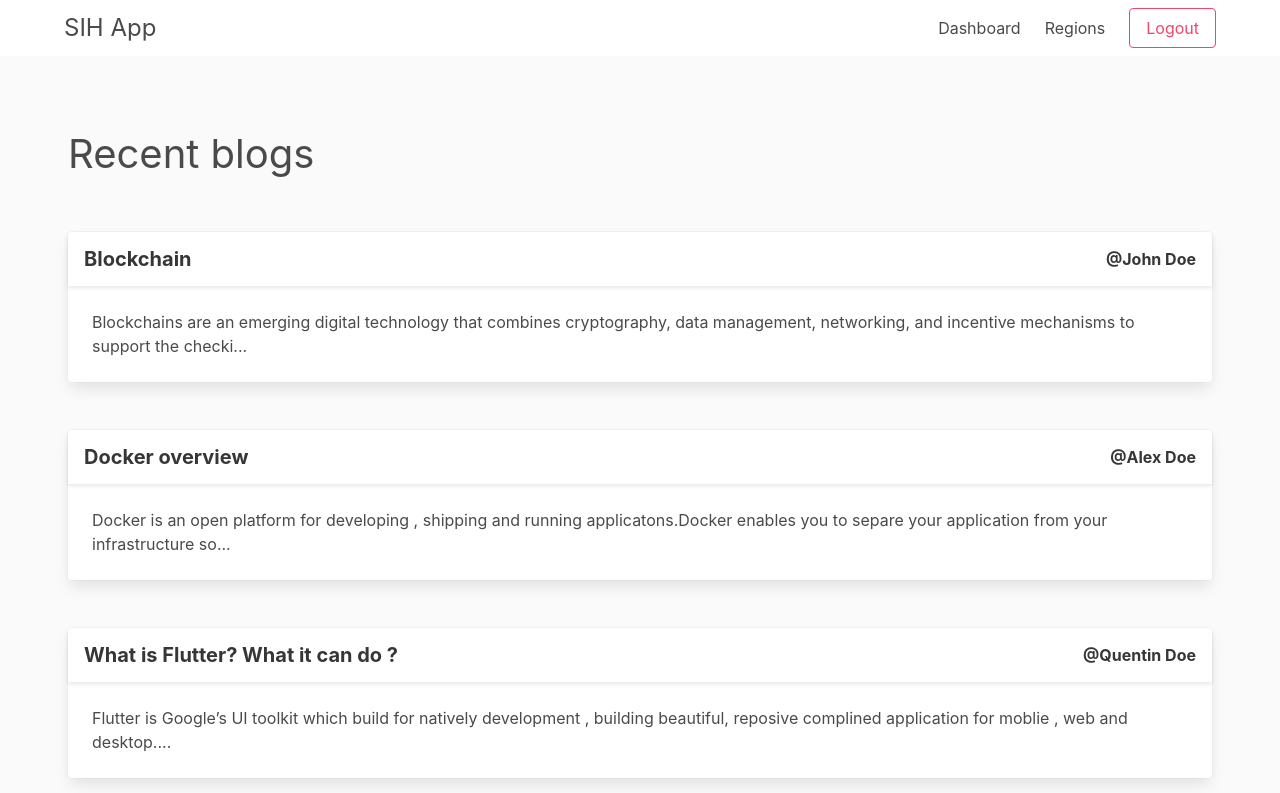
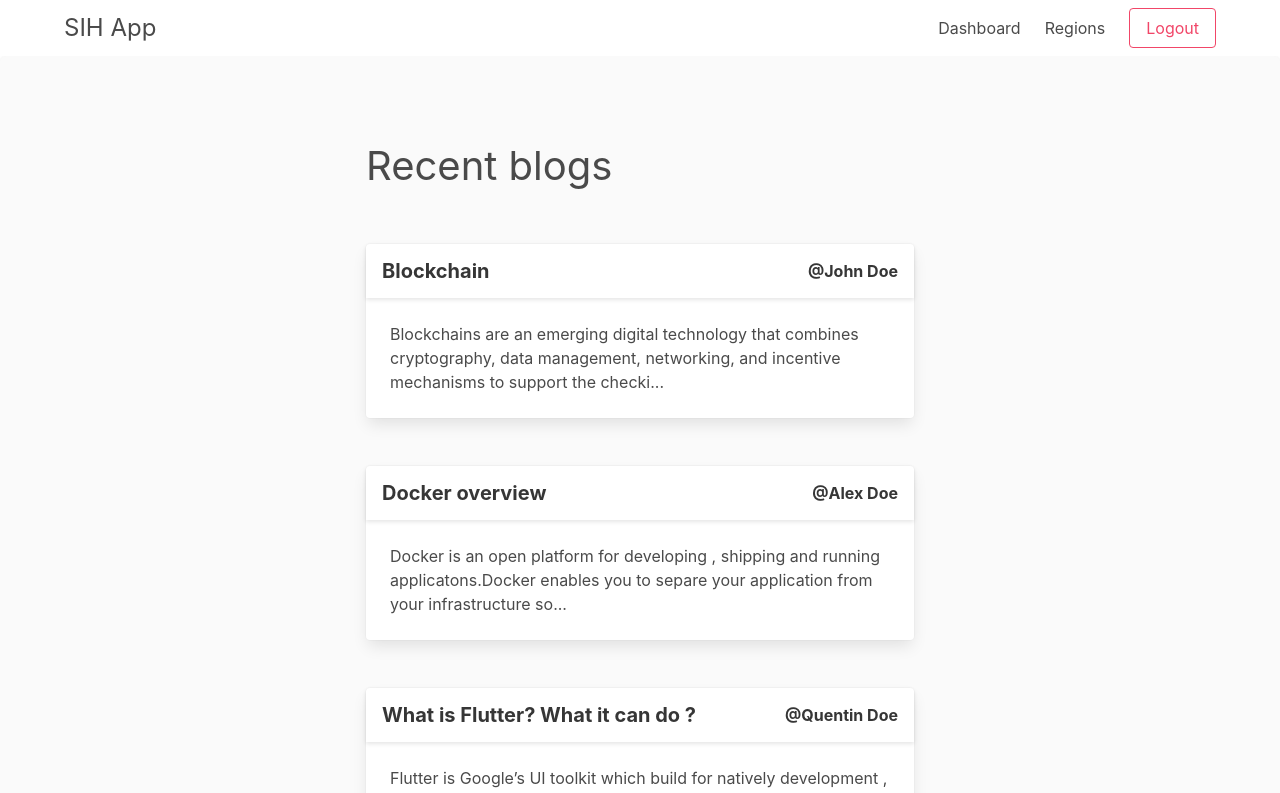
Before and after one commit to smartclash/SIH-Frontend, a Next.js app: page /blogs/view in a window 1280 px wide. Shown: the top 793 px of the page. Built offline with nearby package versions, Linux system fonts and the light colour scheme.

Commit message:
centerd blogpages

```diff
--- a/components/Blogs/BlogCard.tsx
+++ b/components/Blogs/BlogCard.tsx
@@ -5,7 +5,7 @@ import BlogInterface from '@/interfaces/Blogs/BlogInterface'
 const BlogCard: NextPage<BlogInterface> = props => (
     <>
         <div className='card mb-6'>
-            <header className='card-header is-flex is-justify-content-space-between'>
+            <header className='card-header'>
                 <Link href={`/blogs/${props.Author}`}>
                     <p className='card-header-title is-size-5'>
                         { props.Title }
@@ -24,6 +24,7 @@ const BlogCard: NextPage<BlogInterface> = props => (
                 </div>
             </Link>
         </div>
+
     </>
 )
 
--- a/package.json
+++ b/package.json
@@ -14,6 +14,7 @@
     "next": "^12.2.5",
     "react": "18.2.0",
     "react-dom": "18.2.0",
+    "react-timeline-semantic-ui": "^1.0.13",
     "sass": "^1.54.4"
   },
   "devDependencies": {
--- a/pages/blogs/[blogid].tsx
+++ b/pages/blogs/[blogid].tsx
@@ -118,11 +118,10 @@ const ViewBlogs: BlogInterface[] = [
 
 const FullPageBlog: NextPage = () => (
     <>
-        <section className='hero has-background-white-bis is-fullheight-with-navbar box'>
-            <div className='hero-body'>
         <div className='container'>
+            <div className='column is-half is-offset-3'>
                 <div className='mb-6'>
-                        <p className='is-size-2'>Recent blogs</p>
+                    <p className='is-size-2 mt-4'>Recent blogs</p>
                 </div>
                 <div className=''>
                     {ViewBlogs.map(event => (
@@ -132,7 +131,6 @@ const FullPageBlog: NextPage = () => (
                 </div>
             </div>
         </div>
-        </section>
     </>
 )
 
--- a/pages/blogs/view.tsx
+++ b/pages/blogs/view.tsx
@@ -26,15 +26,14 @@ const BlogPageView: NextPage = () => (
     <section className='hero has-background-white-bis is-fullheight-with-navbar box'>
         <div className='hero-body'>
             <div className='container'>
-                <div className='mb-6'>
-                    <p className='is-size-2'>Recent blogs</p>
-                </div>
-                <div className=''>
+                <div className='column is-half is-offset-3'>
+                    <div className='mb-6'>
+                        <h1 className='is-size-2'>Recent blogs</h1>
+                    </div>
 
                     {ViewBlogs.map(event => (
                         <BlogpageCard key={event.Title} {...event} />
                     ))}
-
                 </div>
             </div>
         </div>
```
Also changed, not shown: 1 other file (tests, documents, lock files or other folders). Lines whose indentation alone changed are shown as unchanged.
